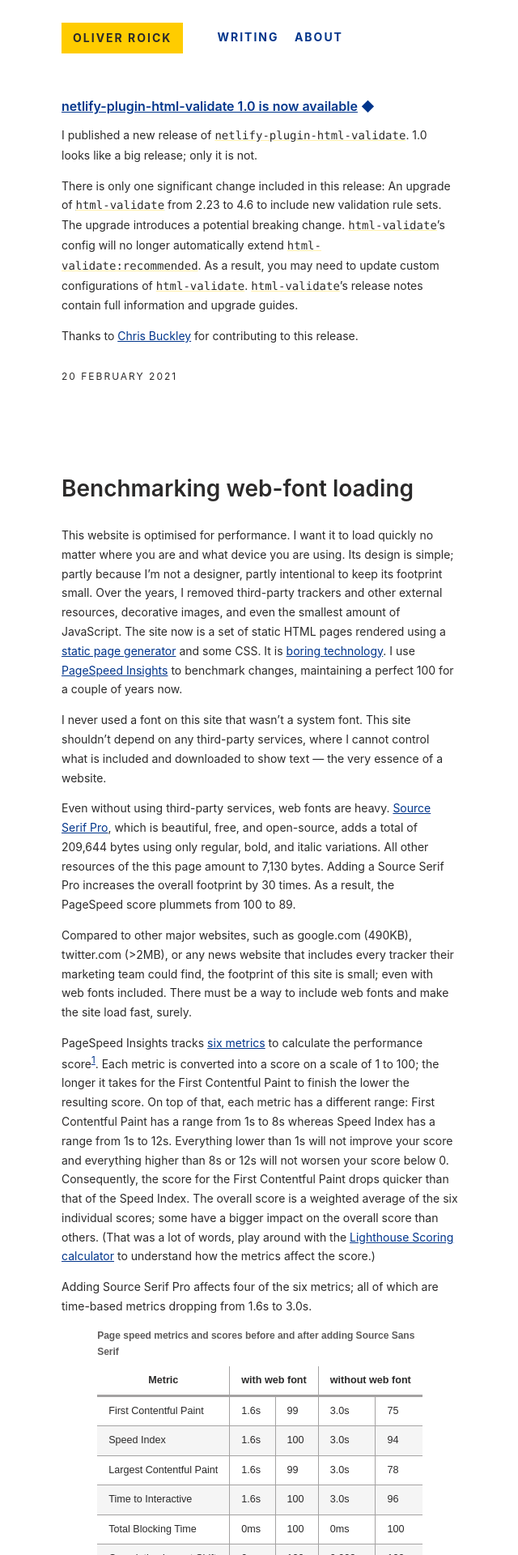
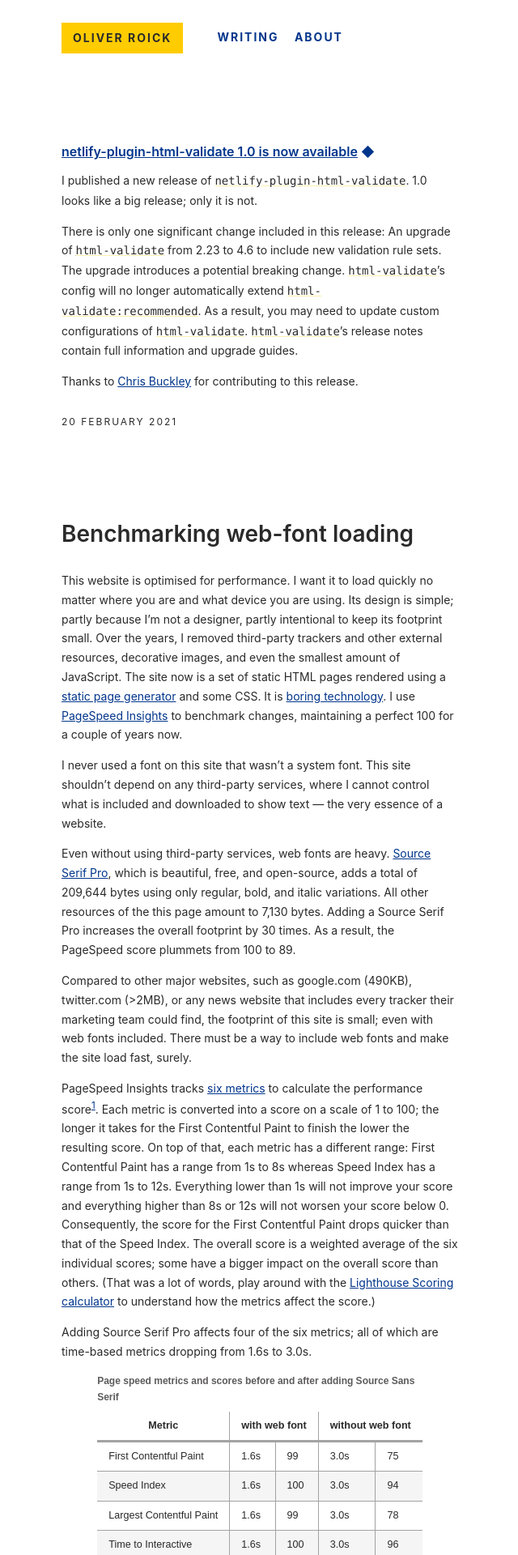
Before and after one commit to oliverroick/oliverroick.net, a Jekyll site: the page built from src/index.html, in a window 1280 px wide. Shown: the top 1920 px of the page at 81% size, without its empty margins (319-959 px from the left). Built offline with Jekyll 4.4.1, drawn with Linux system fonts in a browser that asks for light colours.

Commit message:
style: increase header margin

```diff
--- a/src/css/roick.css
+++ b/src/css/roick.css
@@ -259,7 +259,7 @@ header {
   letter-spacing: 2px;
   text-transform: uppercase;
   margin-top: var(--gap-m);
-  margin-bottom: var(--gap-l);
+  margin-bottom: var(--gap-xl);
   font-weight: 700;
   display: flex;
   align-items: flex-start;
```
